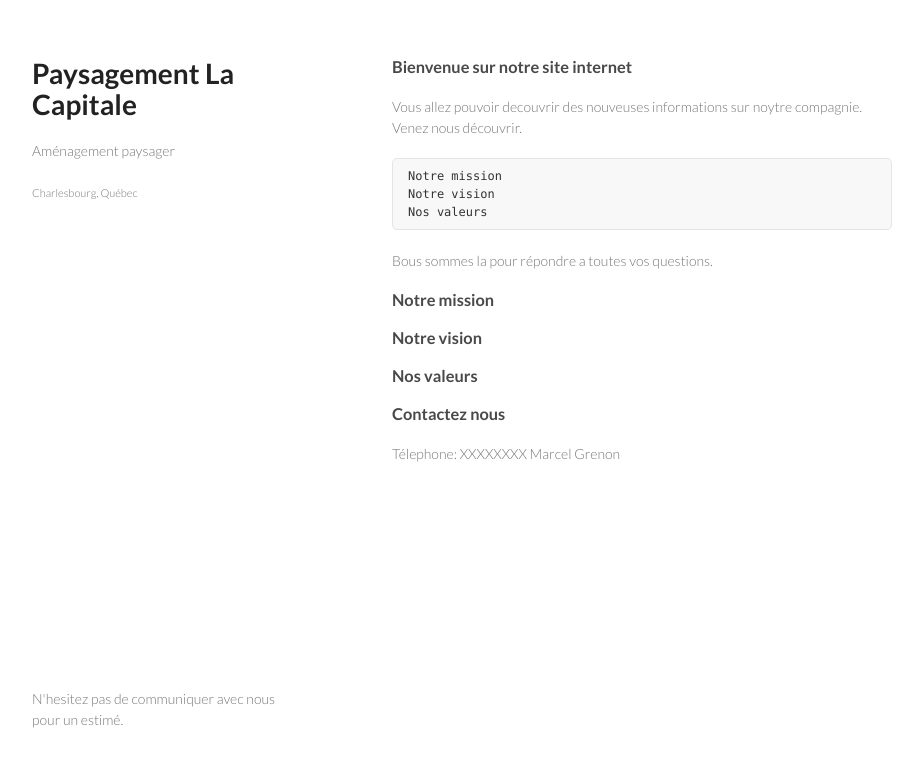
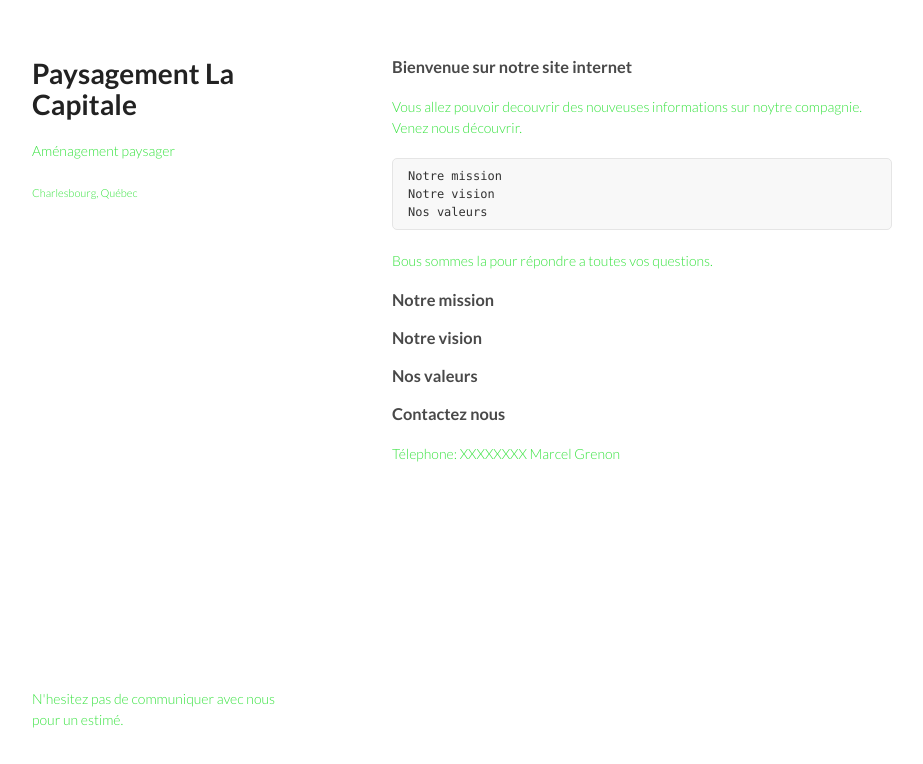
Before and after one commit to b2v9/BG2-Am-nagement-Paysager, a plain HTML site: page index.html in a window 1280 px wide. Shown: the whole page, without its empty margins (178-1101 px from the left). Drawn offline with Linux system fonts and the light colour scheme.

Commit message:
Update styles.css

```diff
--- a/stylesheets/styles.css
+++ b/stylesheets/styles.css
@@ -3,7 +3,7 @@
 body {
   padding:50px;
   font:14px/1.5 Lato, "Helvetica Neue", Helvetica, Arial, sans-serif;
-  color:#777;
+  color:#35E23D;
   font-weight:300;
 }
 
```
